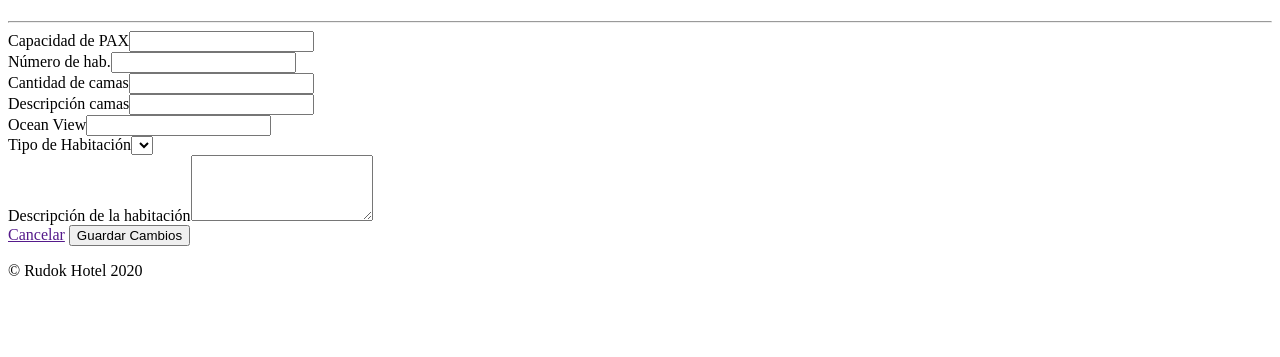
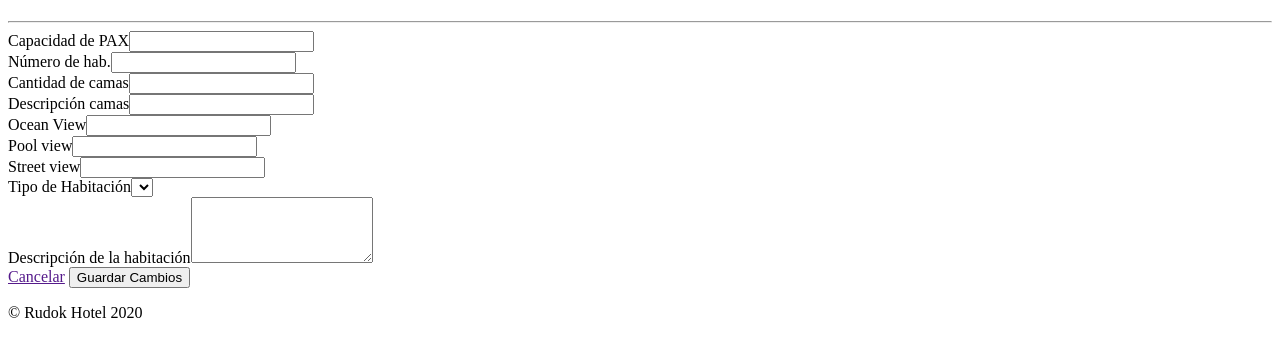
Before and after one commit to MicolPA/hotel_management, a Yii app: template frontend/views/habitacion/edit.php in a window 1280 px wide. Shown: the part 124-481 px from the top of the page. Run offline with PHP 8.4 and a stand-in for Yii, Linux system fonts and the light colour scheme; the template is opened without the code that fills it, so the values that code supplies are empty; form fields are guessed from the names that the template uses; some libraries are stand-ins or nearby versions.

Commit message:
ocean view and pool view

```diff
--- a/frontend/models/Room.php
+++ b/frontend/models/Room.php
@@ -19,6 +19,8 @@ use Yii;
  * @property string|null $imagen_url
  * @property int|null $ocean_view
  * @property int|null $room_number
+ * @property int|null $pool_view
+ * @property int|null $street_view
  *
  * @property Reservation[] $reservations
  * @property RoomStatus $status
@@ -41,7 +43,7 @@ class Room extends \yii\db\ActiveRecord
     {
         return [
             [['people_capacity', 'bed', 'status_id', 'type_id'], 'required'],
-            [['people_capacity', 'bed', 'status_id', 'type_id', 'share_bathroom', 'ocean_view', 'room_number'], 'integer'],
+            [['people_capacity', 'bed', 'bathroom', 'status_id', 'type_id', 'share_bathroom', 'ocean_view', 'room_number', 'pool_view', 'street_view'], 'integer'],
             [['imagen_url'], 'string'],
             [['bed_description', 'description'], 'string', 'max' => 255],
             [['status_id'], 'exist', 'skipOnError' => true, 'targetClass' => RoomStatus::className(), 'targetAttribute' => ['status_id' => 'id']],
@@ -67,6 +69,8 @@ class Room extends \yii\db\ActiveRecord
             'imagen_url' => 'Imagen Url',
             'ocean_view' => 'Ocean View',
             'room_number' => 'Room Number',
+            'pool_view' => 'Pool View',
+            'street_view' => 'Street View',
         ];
     }
 
--- a/frontend/views/habitacion/_create_form.php
+++ b/frontend/views/habitacion/_create_form.php
@@ -22,13 +22,21 @@ use yii\bootstrap\ActiveForm;
 	    	<?= $form->field($model, 'bed_description')->textInput(['required' => 'required'])->label('Descripción camas') ?>
 	    </div>
 	    <div class="col-md-6">
-            <?= $form->field($model, 'ocean_view')->dropdownList(array(''=>'Seleccionar',0=>'No', 1=>'Si'), ['class'=>'form-control select2'])->label('Ocean View') ?>
+            <?= $form->field($model, 'ocean_view')->dropdownList(array(''=>'Seleccionar',0=>'No', 1=>'Si'), ['class'=>'form-control '])->label('Ocean View') ?>
+
+	    </div>
+	    <div class="col-md-6">
+            <?= $form->field($model, 'pool_view')->dropdownList(array(''=>'Seleccionar',0=>'No', 1=>'Si'), ['class'=>'form-control ']) ?>
+
+	    </div>
+	    <div class="col-md-6">
+            <?= $form->field($model, 'street_view')->dropdownList(array(''=>'Seleccionar',0=>'No', 1=>'Si'), ['class'=>'form-control ']) ?>
 
 	    </div>
 	    <div class="col-md-6">
 	    	<?= $form->field($model, 'type_id')->dropDownList(
 	            \yii\helpers\ArrayHelper::map(\frontend\models\RoomType::find()->all(), 'id', 'name'),
-	            ['prompt'=>'Seleccionar...','class'=>'form-control select2'])->label("Tipo de Habitación") ?>
+	            ['prompt'=>'Seleccionar...','class'=>'form-control '])->label("Tipo de Habitación") ?>
 	    </div>
 	    <?php if (!isset($title)): ?>
 	    <div class="col-md-12">
```
Also changed, not shown: frontend/web/images/room/Studio-20.jpg (added), frontend/web/images/room/Twin-.jpg (added), frontend/web/images/room/Twin-21.jpg (added).
